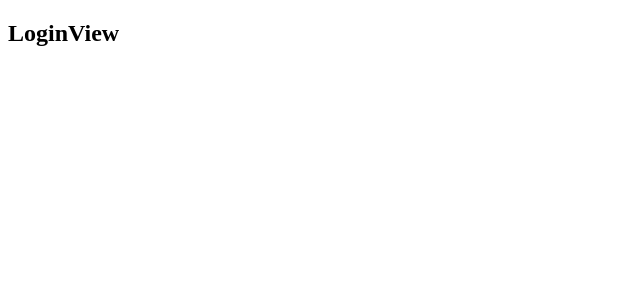
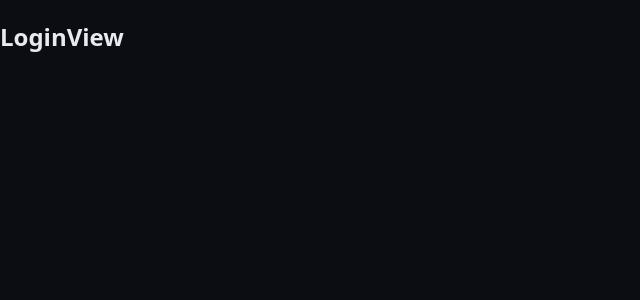
Before and after one commit to movie-moobee/moviemoobee, a Vue app in the folder frontend/: page /login in a window 1280 px wide. Shown: the top 300 px of the page, without its empty margins (0-640 px from the left). Built offline with nearby package versions, Linux system fonts and the light colour scheme.

Commit message:
feat(ui): 공통 셸·네비·nested 라우팅 구성

```diff
--- /dev/null
+++ b/frontend/src/assets/styles/tokens.css
@@ -0,0 +1,25 @@
+:root {
+  --bg: #0B0D12;
+  --surface: #0E1118;
+  --surface-2: #11141C;
+  --border: rgba(255,255,255,0.08);
+  --border-hover: rgba(255,255,255,0.16);
+  --text: #E8EAF0;
+  --text-muted: #8A8F9C;
+  --text-faint: #5F6470;
+  --gold: #F4B860;
+  --teal: #5DCAA5;
+  --danger: #E24B4A;
+  --radius: 10px;
+  --radius-sm: 6px;
+  --font: 'Pretendard', system-ui, -apple-system, sans-serif;
+}
+* { box-sizing: border-box; }
+body {
+  margin: 0;
+  background: var(--bg);
+  color: var(--text);
+  font-family: var(--font);
+  -webkit-font-smoothing: antialiased;
+}
+a { color: inherit; text-decoration: none; }
--- /dev/null
+++ b/frontend/src/layouts/AppLayout.vue
@@ -0,0 +1,52 @@
+<script setup>
+import { RouterLink, RouterView } from 'vue-router'
+
+const navItems = [
+  { name: 'map',     label: '지도' },
+  { name: 'movies',  label: '영화' },
+  { name: 'records', label: '기록' },
+  { name: 'friends', label: '친구' },
+]
+</script>
+
+<template>
+  <div class="shell">
+    <header class="nav">
+      <RouterLink :to="{ name: 'map' }" class="brand">무비무비</RouterLink>
+      <nav class="links">
+        <RouterLink
+          v-for="item in navItems"
+          :key="item.name"
+          :to="{ name: item.name }"
+          class="link"
+        >{{ item.label }}</RouterLink>
+      </nav>
+      <RouterLink :to="{ name: 'profile' }" class="avatar">나</RouterLink>
+    </header>
+    <main class="content">
+      <RouterView />
+    </main>
+  </div>
+</template>
+
+<style scoped>
+.shell { min-height: 100vh; display: flex; flex-direction: column; }
+.nav {
+  display: flex; align-items: center; gap: 18px;
+  padding: 12px 24px;
+  background: var(--surface-2);
+  border-bottom: 0.5px solid var(--border);
+}
+.brand { font-size: 16px; font-weight: 500; color: var(--gold); letter-spacing: 0.5px; }
+.links { display: flex; gap: 16px; flex: 1; }
+.link { font-size: 14px; color: var(--text-muted); transition: color 0.15s; }
+.link:hover { color: var(--text); }
+.link.router-link-exact-active { color: var(--gold); }
+.avatar {
+  width: 28px; height: 28px; border-radius: 50%;
+  background: #2A2F3C; color: var(--text);
+  display: flex; align-items: center; justify-content: center;
+  font-size: 12px;
+}
+.content { flex: 1; }
+</style>
--- a/frontend/src/main.js
+++ b/frontend/src/main.js
@@ -1,5 +1,6 @@
 import { createApp } from "vue";
 import App from "./App.vue";
 import router from "./router";
+import '@/assets/styles/tokens.css'
 
 createApp(App).use(router).mount("#app");
--- a/frontend/src/router/index.js
+++ b/frontend/src/router/index.js
@@ -1,17 +1,35 @@
-import { createRouter, createWebHistory } from "vue-router";
+import { createRouter, createWebHistory } from 'vue-router'
+import AppLayout from '@/layouts/AppLayout.vue'
 
-// 화면 라우팅 (와이어프레임 01~13 기준). 페이지는 lazy import.
 const routes = [
-  { path: "/login", component: () => import("../views/LoginView.vue") },
-  { path: "/onboarding", component: () => import("../views/OnboardingView.vue") },
-  { path: "/", component: () => import("../views/MainView.vue") },
-  { path: "/search", component: () => import("../views/SearchView.vue") },
-  { path: "/movies/:id", component: () => import("../views/MovieDetailView.vue") },
-  { path: "/profile", component: () => import("../views/ProfileView.vue") },
-  { path: "/map", component: () => import("../views/MapView.vue") },          // 개발자 A
-  { path: "/recommend", component: () => import("../views/RecommendView.vue") }, // 개발자 A
-  { path: "/friends", component: () => import("../views/FriendsView.vue") },
-  { path: "/friends/:id", component: () => import("../views/FriendDetailView.vue") },
-];
+  { path: '/login',      name: 'login',      component: () => import('@/views/LoginView.vue'),      meta: { public: true } },
+  { path: '/register',   name: 'register',   component: () => import('@/views/RegisterView.vue'),   meta: { public: true } },
+  { path: '/onboarding', name: 'onboarding', component: () => import('@/views/OnboardingView.vue') },
+  {
+    path: '/',
+    component: AppLayout,
+    children: [
+      { path: '',            name: 'map',            component: () => import('@/views/MapView.vue') },
+      { path: 'movies',      name: 'movies',         component: () => import('@/views/MovieSearchView.vue') },
+      { path: 'movies/:id',  name: 'movie-detail',   component: () => import('@/views/MovieDetailView.vue') },
+      { path: 'records',     name: 'records',        component: () => import('@/views/WatchRecordsView.vue') },
+      { path: 'friends',     name: 'friends',        component: () => import('@/views/FriendsView.vue') },
+      { path: 'friends/:id', name: 'friend-compare', component: () => import('@/views/FriendCompareView.vue') },
+      { path: 'profile',     name: 'profile',        component: () => import('@/views/ProfileView.vue') },
+    ],
+  },
+]
 
-export default createRouter({ history: createWebHistory(), routes });
+const router = createRouter({
+  history: createWebHistory(),
+  routes,
+})
+
+router.beforeEach((to) => {
+  const isAuthed = !!localStorage.getItem('token')
+  if (!to.meta.public && !isAuthed && to.name !== 'login') {
+    return { name: 'login' }
+  }
+})
+
+export default router
--- /dev/null
+++ b/frontend/src/views/FriendCompareView.vue
@@ -0,0 +1 @@
+<template><div class="page">FriendCompareView</div></template>
--- /dev/null
+++ b/frontend/src/views/MovieSearchView.vue
@@ -0,0 +1 @@
+<template><div class="page">MovieSearchView</div></template>
--- /dev/null
+++ b/frontend/src/views/RegisterView.vue
@@ -0,0 +1 @@
+<template><div class="page">RegisterView</div></template>
--- /dev/null
+++ b/frontend/src/views/WatchRecordsView.vue
@@ -0,0 +1 @@
+<template><div class="page">WatchRecordsView</div></template>
--- a/frontend/vite.config.js
+++ b/frontend/vite.config.js
@@ -1,8 +1,14 @@
 import { defineConfig } from "vite";
 import vue from "@vitejs/plugin-vue";
+import { fileURLToPath, URL } from 'node:url'
 
 export default defineConfig({
   plugins: [vue()],
+  resolve: {
+    alias: {
+      '@': fileURLToPath(new URL('./src', import.meta.url)),
+    },
+  },
   server: {
     port: 5173,
     proxy: { "/api": "http://localhost:8000" },  // Django 로 프록시
```
